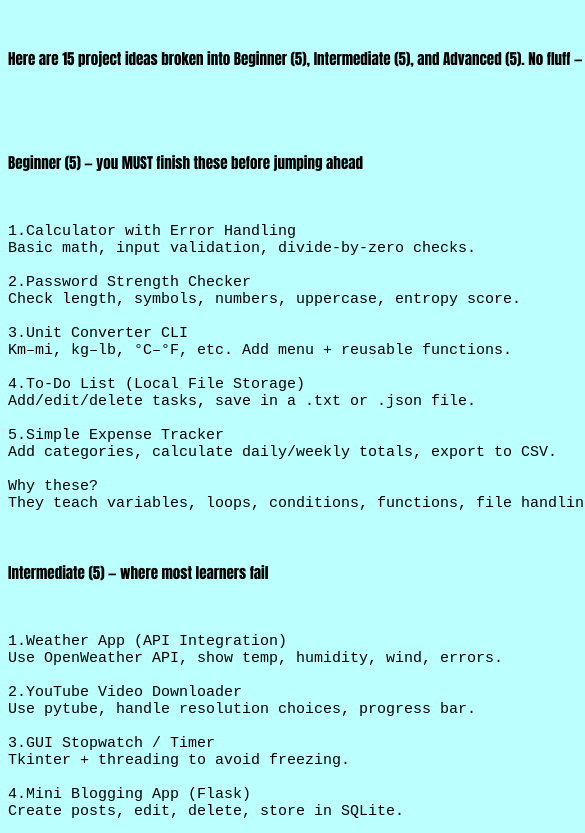
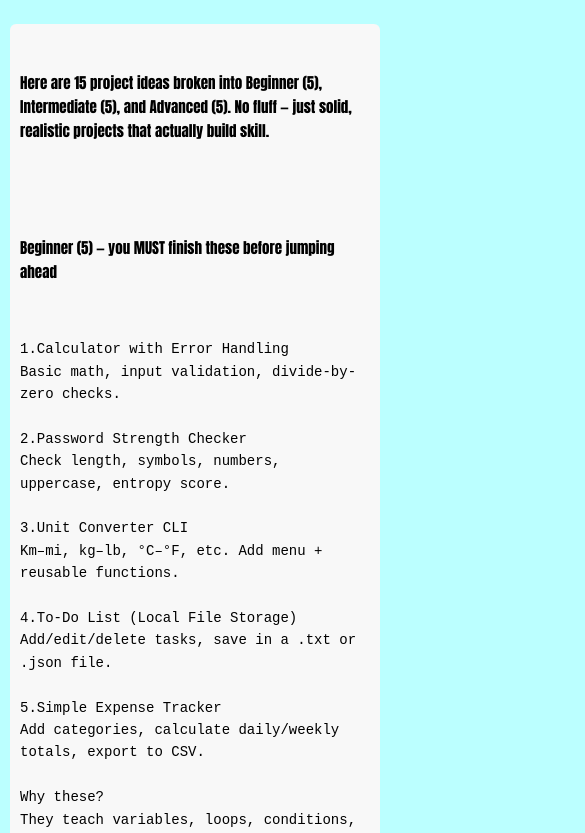
Before and after one commit to bhushansable/Master-Python-, a plain HTML site: page project.html in a window 390 px wide. Shown: the top 833 px of the page, 585 px wide, since content can reach past the window. Drawn offline with Linux system fonts and the light colour scheme.

Commit message:
Add global responsive styles and improve text wrapping for better readability

```diff
--- a/style.css
+++ b/style.css
@@ -56,3 +56,88 @@ a{
     font-size: 15px;
 
 }
+
+
+
+/* GLOBAL RESPONSIVE FIX */
+body {
+    margin: 0;
+    padding: 10px;
+    box-sizing: border-box;
+}
+
+/* Allow long text to wrap inside <pre> */
+pre {
+    white-space: pre-wrap;
+    word-wrap: break-word;
+    line-height: 1.5;
+    background: #f8f8f8;
+    padding: 10px;
+    border-radius: 6px;
+}
+
+/* Project page block */
+#project {
+    white-space: pre-wrap;
+    word-wrap: break-word;
+    font-size: 16px;
+    background: #f8f8f8;
+    padding: 12px;
+    border-radius: 6px;
+    line-height: 1.6;
+}
+
+#Pfistline,
+.Pheadings,
+.Pheadings1,
+.Pheadings2 {
+    font-size: 18px;
+    font-weight: bold;
+    margin-bottom: 10px;
+}
+
+/* RESPONSIVE VIDEO */
+iframe {
+    width: 100%;
+    max-width: 100%;
+    height: auto;
+    aspect-ratio: 16/9;
+    border: none;
+}
+
+/* MOBILE BREAKPOINT */
+@media (max-width: 600px) {
+
+    h1 {
+        font-size: 24px;
+    }
+
+    header p {
+        font-size: 14px;
+        line-height: 1.4;
+        text-align: justify;
+    }
+
+    main p {
+        font-size: 16px;
+    }
+
+    a {
+        font-size: 16px;
+        margin: 10px 0;
+        display: block;
+    }
+
+    pre,
+    #project {
+        font-size: 14px;
+        padding: 10px;
+    }
+
+    #Pfistline,
+    .Pheadings,
+    .Pheadings1,
+    .Pheadings2 {
+        font-size: 15px;
+    }
+}
```
